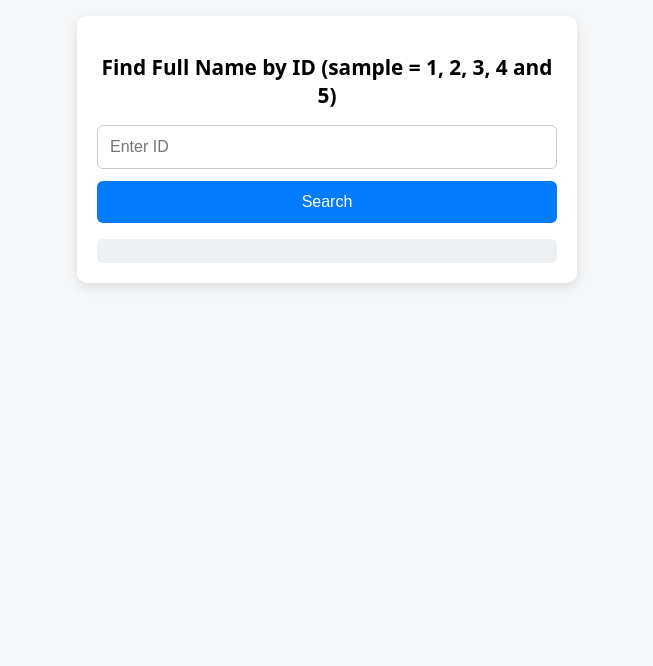
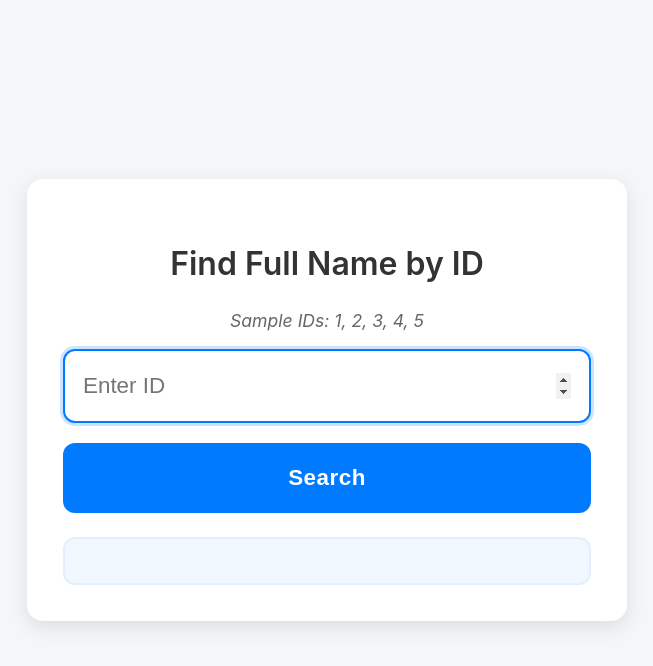
Before and after one commit to eddywvb/test, a plain HTML site: page index.html in a window 1280 px wide. Shown: the whole page, without its empty margins (313-966 px from the left). Drawn offline with Linux system fonts and the light colour scheme.

Commit message:
index.html

```diff
--- a/index.html
+++ b/index.html
@@ -2,7 +2,7 @@
 <html lang="en">
 <head>
   <meta charset="UTF-8">
-  <meta name="viewport" content="width=device-width, initial-scale=1.0">
+  <meta name="viewport" content="width=device-width, initial-scale=1.0, maximum-scale=1.0, user-scalable=no">
   <title>ID Lookup</title>
 <style>
   * {
@@ -10,65 +10,146 @@
   }
 
   body {
-    font-family: system-ui, -apple-system, BlinkMacSystemFont, sans-serif;
+    font-family: -apple-system, BlinkMacSystemFont, 'Segoe UI', Roboto, Oxygen, Ubuntu, sans-serif;
     margin: 0;
-    padding: 16px;
+    padding: 20px;
     background: #f4f6f8;
+    min-height: 100vh;
+    display: flex;
+    align-items: center;
+    justify-content: center;
   }
 
   .container {
-    max-width: 420px;
+    width: 100%;
+    max-width: 500px;
     margin: 0 auto;
     background: #ffffff;
-    padding: 20px;
-    border-radius: 10px;
-    box-shadow: 0 4px 12px rgba(0,0,0,0.1);
+    padding: 28px;
+    border-radius: 16px;
+    box-shadow: 0 6px 20px rgba(0,0,0,0.1);
   }
 
   h2 {
     text-align: center;
-    margin-bottom: 16px;
-    font-size: 1.3rem;
+    margin-bottom: 24px;
+    font-size: 1.8rem;
+    color: #333;
+    line-height: 1.4;
+    font-weight: 600;
   }
 
   input {
     width: 100%;
-    padding: 12px;
-    font-size: 1rem;
-    margin-bottom: 12px;
-    border: 1px solid #ccc;
-    border-radius: 6px;
+    padding: 20px 16px;
+    font-size: 1.3rem;
+    margin-bottom: 20px;
+    border: 2px solid #ddd;
+    border-radius: 12px;
+    background-color: #f9f9f9;
+    transition: all 0.2s ease;
+    -webkit-appearance: none;
+    -moz-appearance: none;
+    appearance: none;
+  }
+
+  input:focus {
+    outline: none;
+    border-color: #007bff;
+    background-color: #fff;
+    box-shadow: 0 0 0 3px rgba(0, 123, 255, 0.2);
   }
 
   button {
     width: 100%;
-    padding: 12px;
-    font-size: 1rem;
+    padding: 20px;
+    font-size: 1.3rem;
     border: none;
-    border-radius: 6px;
+    border-radius: 12px;
     background: #007bff;
     color: white;
     cursor: pointer;
+    font-weight: 600;
+    letter-spacing: 0.5px;
+    transition: all 0.2s ease;
+    touch-action: manipulation;
+  }
+
+  button:hover, button:focus {
+    background: #0056cc;
+    transform: translateY(-1px);
   }
 
   button:active {
-    transform: scale(0.98);
+    transform: translateY(0);
+    background: #0047ab;
   }
 
   #result {
-    margin-top: 16px;
-    padding: 12px;
+    margin-top: 24px;
+    padding: 20px;
     text-align: center;
-    background: #eef1f4;
-    border-radius: 6px;
+    background: #f0f7ff;
+    border-radius: 12px;
     font-weight: 600;
-    min-height: 1.5em;
+    min-height: 2em;
+    font-size: 1.3rem;
+    color: #333;
+    border: 2px solid #e1effe;
+    word-break: break-word;
+  }
+
+  .sample-hint {
+    text-align: center;
+    margin-top: 12px;
+    font-size: 1.1rem;
+    color: #666;
+    font-style: italic;
   }
 
   /* Larger screens */
   @media (min-width: 768px) {
+    body {
+      padding: 40px 20px;
+    }
+
     .container {
-      max-width: 500px;
+      max-width: 600px;
+      padding: 36px;
+    }
+
+    h2 {
+      font-size: 2rem;
+    }
+
+    input, button {
+      font-size: 1.4rem;
+      padding: 22px 18px;
+    }
+
+    #result {
+      font-size: 1.4rem;
+      padding: 22px;
+    }
+  }
+
+  /* Small phones */
+  @media (max-width: 360px) {
+    body {
+      padding: 16px;
+    }
+
+    .container {
+      padding: 22px;
+    }
+
+    h2 {
+      font-size: 1.6rem;
+    }
+
+    input, button {
+      padding: 18px 14px;
+      font-size: 1.2rem;
     }
   }
 </style>
@@ -77,9 +158,17 @@
 <body>
 
   <div class="container">
-    <h2>Find Full Name by ID (sample = 1, 2, 3, 4 and 5)</h2>
+    <h2>Find Full Name by ID</h2>
+    <p class="sample-hint">Sample IDs: 1, 2, 3, 4, 5</p>
 
-    <input type="number" id="idInput" placeholder="Enter ID" />
+    <input
+      type="number"
+      id="idInput"
+      placeholder="Enter ID"
+      onkeydown="handleKeyDown(event)"
+      autocomplete="off"
+      inputmode="numeric"
+    />
 
     <button onclick="lookup()">Search</button>
 
@@ -88,17 +177,54 @@
 
   <script src="people.js"></script>
   <script>
+    // Function to handle Enter key press
+    function handleKeyDown(event) {
+      if (event.key === 'Enter') {
+        event.preventDefault();
+        lookup();
+      }
+    }
+
+    // Function to perform the lookup
     function lookup() {
-      const id = Number(document.getElementById("idInput").value);
+      const input = document.getElementById("idInput");
+      const id = Number(input.value);
       const result = document.getElementById("result");
+
+      if (!input.value.trim()) {
+        result.textContent = "Please enter an ID";
+        result.style.background = "#fff5f5";
+        result.style.color = "#dc3545";
+        return;
+      }
 
       if (Number.isNaN(id)) {
         result.textContent = "Please enter a valid number";
+        result.style.background = "#fff5f5";
+        result.style.color = "#dc3545";
         return;
       }
 
-      result.textContent = PEOPLE[id] || "ID not found";
+      const found = PEOPLE[id];
+      if (found) {
+        result.textContent = found;
+        result.style.background = "#f0fff4";
+        result.style.color = "#28a745";
+      } else {
+        result.textContent = "ID not found";
+        result.style.background = "#fff5f5";
+        result.style.color = "#dc3545";
+      }
+
+      // Add focus to input for better UX
+      input.focus();
     }
+
+    // Add event listener when page loads
+    document.addEventListener('DOMContentLoaded', function() {
+      const input = document.getElementById("idInput");
+      input.focus();
+    });
   </script>
 
 </body>
```
